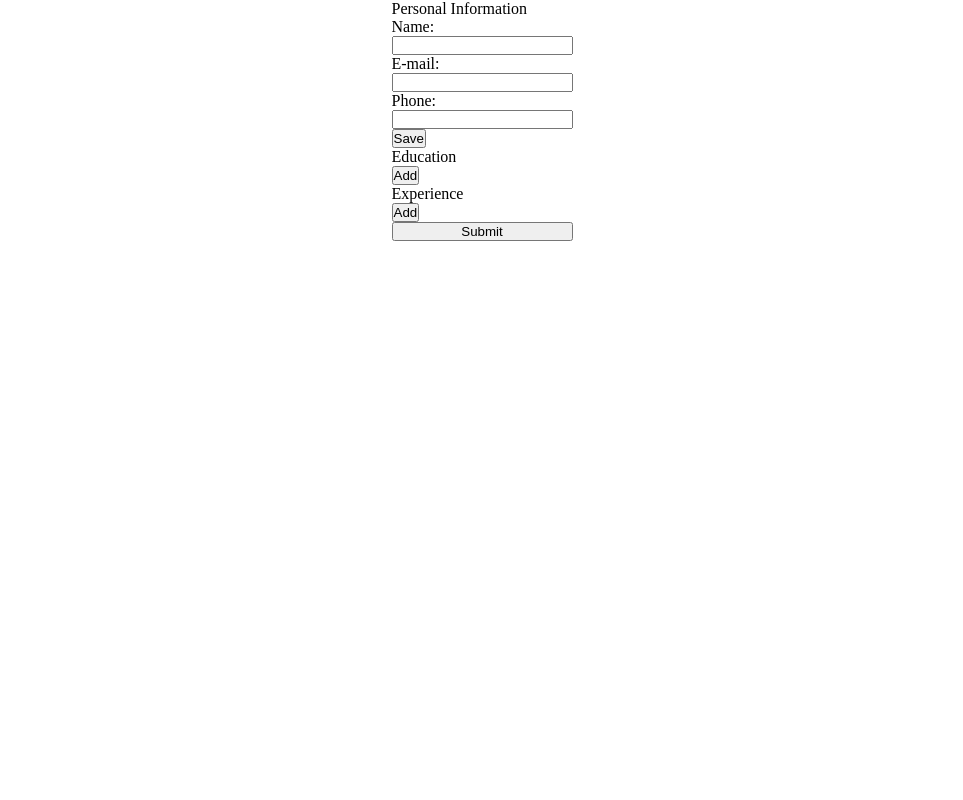
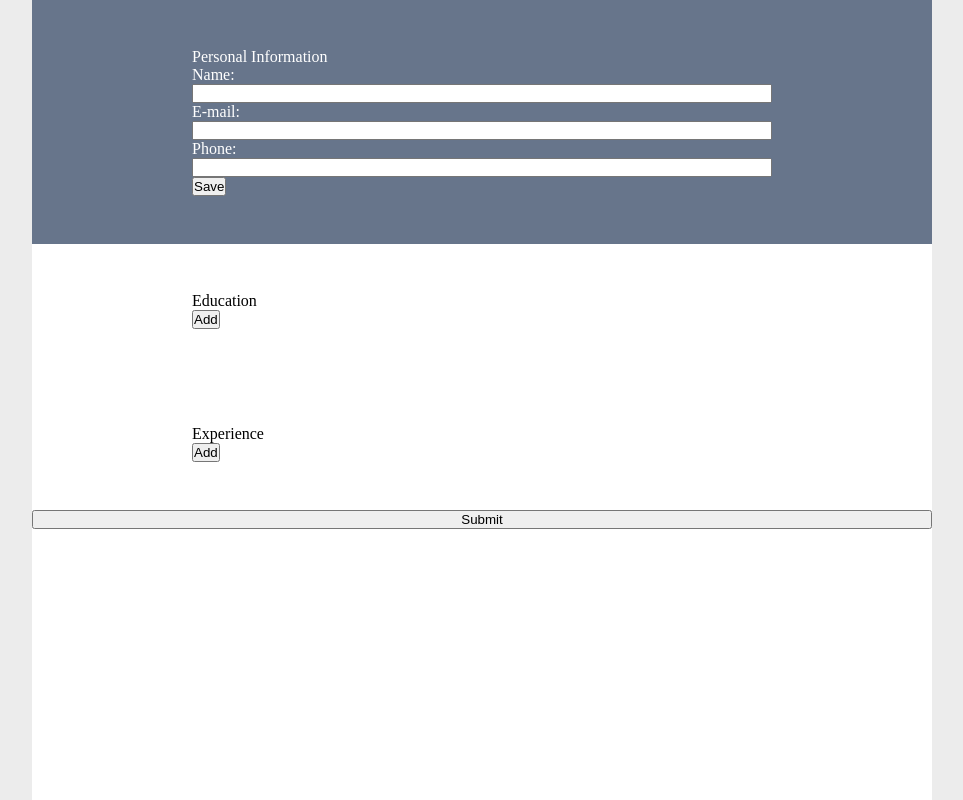
Before and after one commit to Sheishori/cv-creator, a React (Create React App) app: page / in a window 1280 px wide. Shown: the whole page, without its empty margins (158-1121 px from the left). Built offline with nearby package versions, Linux system fonts and the light colour scheme.

Commit message:
Add colors and adjust sizing

```diff
--- a/src/styles/App.css
+++ b/src/styles/App.css
@@ -9,10 +9,18 @@ body {
 	display: flex;
 	flex-direction: column;
 	align-items: center;
+	background-color: rgb(236, 236, 236);
 }
 
 .App {
 	min-height: 100vh;
 	display: flex;
 	flex-direction: column;
+	background-color: white;
 }
+
+.App form,
+.App div {
+	width: 900px;
+	padding: 3rem 10rem;
+}
--- a/src/styles/PersonalInfo.css
+++ b/src/styles/PersonalInfo.css
@@ -6,3 +6,8 @@ li {
 	display: flex;
 	flex-direction: column;
 }
+
+#PersonalInfo {
+	color: white;
+	background-color: rgb(103, 117, 139);
+}
```
